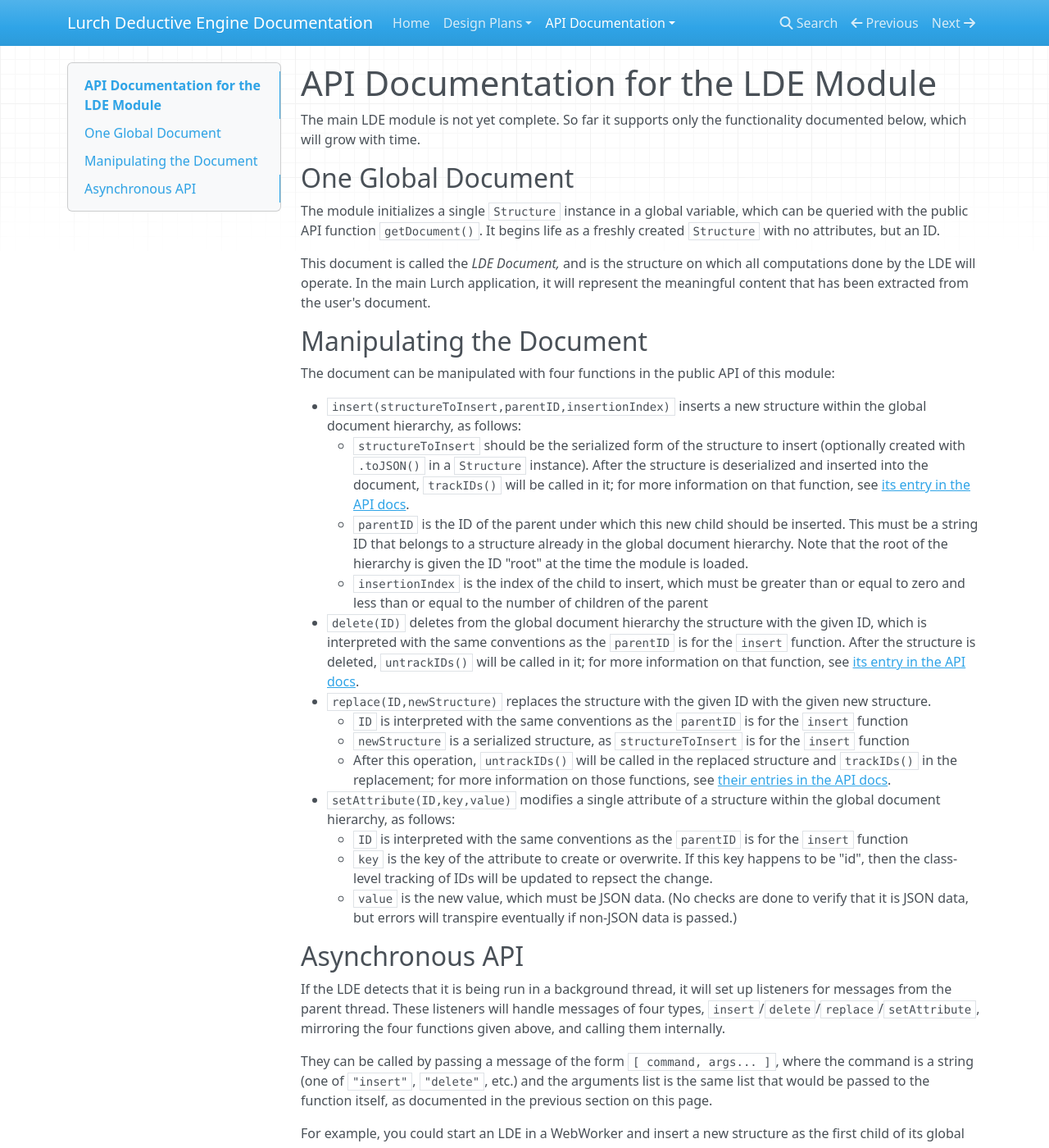
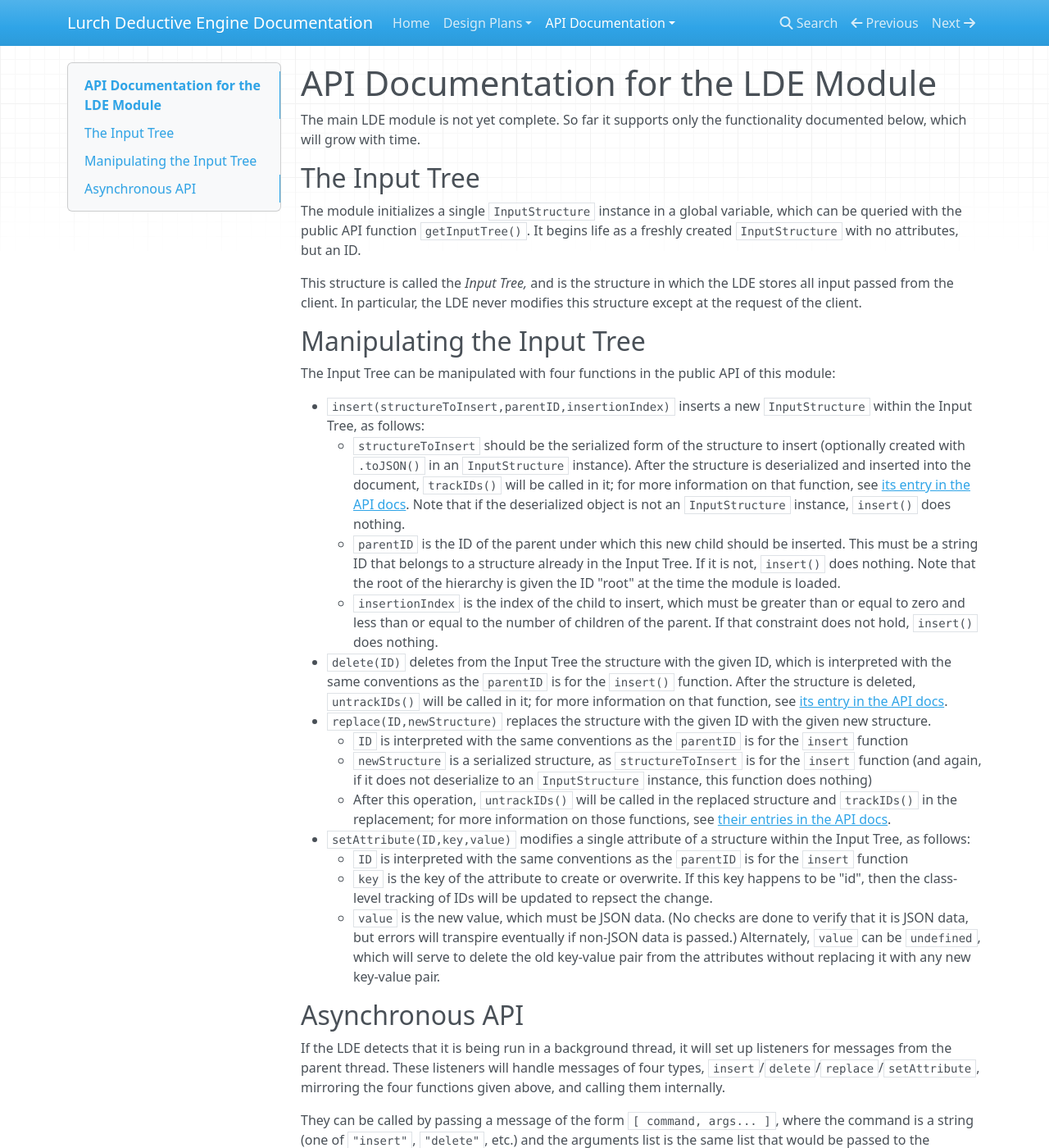
Before and after one commit to lurchmath/lde, an MkDocs documentation site: the page built from docs/api-lde.md, in a window 1280 px wide and 1400 px high. Shown: the whole window at 82% size. Built offline with MkDocs 1.6.1, drawn with Linux system fonts in a browser that asks for light colours; nearby versions of some CDN libraries; old or Windows-style settings are respelled for this version of MkDocs; some of the changed text lies outside the part shown.

````diff
--- a/docs/api-lde.md
+++ b/docs/api-lde.md
@@ -4,39 +4,43 @@
 The main LDE module is not yet complete.  So far it supports only the
 functionality documented below, which will grow with time.
 
-## One Global Document
+## The Input Tree
 
-The module initializes a single `Structure` instance in a global variable,
-which can be queried with the public API function `getDocument()`.  It
-begins life as a freshly created `Structure` with no attributes, but an ID.
+The module initializes a single `InputStructure` instance in a global
+variable, which can be queried with the public API function
+`getInputTree()`.  It begins life as a freshly created `InputStructure` with
+no attributes, but an ID.
 
-This document is called the *LDE Document,* and is the structure on which
-all computations done by the LDE will operate.  In the main Lurch
-application, it will represent the meaningful content that has been
-extracted from the user's document.
+This structure is called the *Input Tree,* and is the structure in which the
+LDE stores all input passed from the client.  In particular, the LDE never
+modifies this structure except at the request of the client.
 
-## Manipulating the Document
+## Manipulating the Input Tree
 
-The document can be manipulated with four functions in the public API of
+The Input Tree can be manipulated with four functions in the public API of
 this module:
 
  * `insert(structureToInsert,parentID,insertionIndex)` inserts a new
-   structure within the global document hierarchy, as follows:
+   `InputStructure` within the Input Tree, as follows:
     * `structureToInsert` should be the serialized form of the structure to
-      insert (optionally created with `.toJSON()` in a `Structure`
+      insert (optionally created with `.toJSON()` in an `InputStructure`
       instance).  After the structure is deserialized and inserted into the
       document, `trackIDs()` will be called in it; for more information on
       that function, see [its entry in the API docs](api-lde.md#unique-ids).
+      Note that if the deserialized object is not an `InputStructure`
+      instance, `insert()` does nothing.
     * `parentID` is the ID of the parent under which this new child should
       be inserted.  This must be a string ID that belongs to a structure
-      already in the global document hierarchy.  Note that the root of the
-      hierarchy is given the ID "root" at the time the module is loaded.
+      already in the Input Tree.  If it is not, `insert()` does nothing.
+      Note that the root of the hierarchy is given the ID "root" at the
+      time the module is loaded.
     * `insertionIndex` is the index of the child to insert, which must be
       greater than or equal to zero and less than or equal to the number of
-      children of the parent
- * `delete(ID)` deletes from the global document hierarchy the structure
-   with the given ID, which is interpreted with the same conventions as the
-   `parentID` is for the `insert` function.  After the structure is deleted,
+      children of the parent.  If that constraint does not hold, `insert()`
+      does nothing.
+ * `delete(ID)` deletes from the Input Tree the structure with the given
+   ID, which is interpreted with the same conventions as the `parentID` is
+   for the `insert()` function.  After the structure is deleted,
    `untrackIDs()` will be called in it; for more information on that
    function, see [its entry in the API docs](api-lde.md#unique-ids).
  * `replace(ID,newStructure)` replaces the structure with the given ID with
@@ -44,13 +48,14 @@ this module:
     * `ID` is interpreted with the same conventions as the `parentID` is for
       the `insert` function
     * `newStructure` is a serialized structure, as `structureToInsert` is
-      for the `insert` function
+      for the `insert` function (and again, if it does not deserialize to
+      an `InputStructure` instance, this function does nothing)
     * After this operation, `untrackIDs()` will be called in the replaced
       structure and `trackIDs()` in the replacement; for more information
       on those functions, see
       [their entries in the API docs](api-lde.md#unique-ids).
  * `setAttribute(ID,key,value)` modifies a single attribute of a structure
-   within the global document hierarchy, as follows:
+   within the Input Tree, as follows:
     * `ID` is interpreted with the same conventions as the `parentID` is for
       the `insert` function
     * `key` is the key of the attribute to create or overwrite.  If this
@@ -58,7 +63,9 @@ this module:
       updated to repsect the change.
     * `value` is the new value, which must be JSON data.  (No checks are
       done to verify that it is JSON data, but errors will transpire
-      eventually if non-JSON data is passed.)
+      eventually if non-JSON data is passed.)  Alternately, `value` can be
+      `undefined`, which will serve to delete the old key-value pair from
+      the attributes without replacing it with any new key-value pair.
 
 ## Asynchronous API
 
@@ -73,12 +80,12 @@ arguments list is the same list that would be passed to the function itself,
 as documented in the previous section on this page.
 
 For example, you could start an LDE in a WebWorker and insert a new
-structure as the first child of its global document as follows.
+`InputStructure` as the first child of its global document as follows.
 
 ```js
     // import the lde.js file (kept in the release/ folder)
     // (This requires having the structure.js file in the same folder.)
     var worker = new Worker( 'lde.js' );
-    var A = new Structure();
+    var A = new InputStructure();
     worker.postMessage( [ 'insert', A.toJSON(), 'root', 0 ] );
 ```
````
Also changed, not shown: docs/api-structures.md (+9 -7 lines), docs/phase2-input-tree.md (+2 -1 lines), site/api-lde/index.html, site/api-structures/index.html, site/index.html, site/phase2-input-tree/index.html, site/search/search_index.json, site/sitemap.xml, 3 other files.
